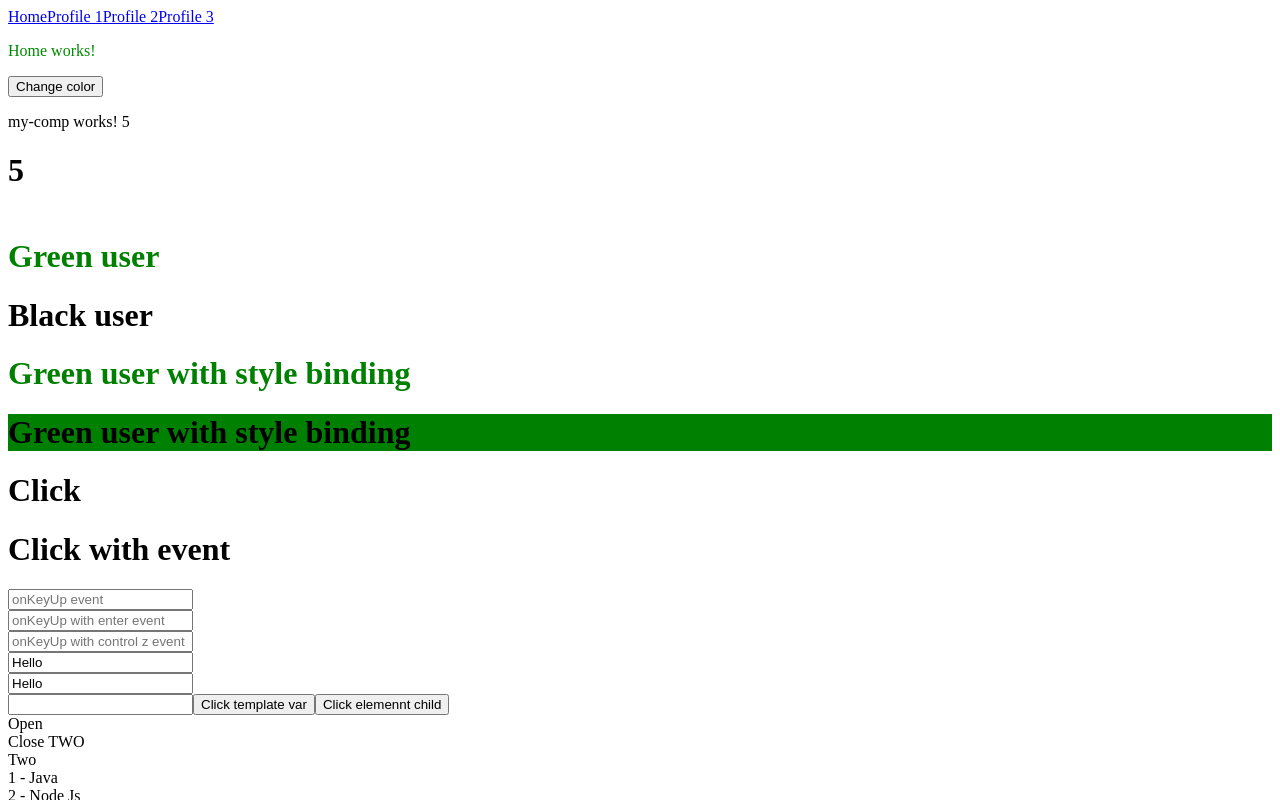
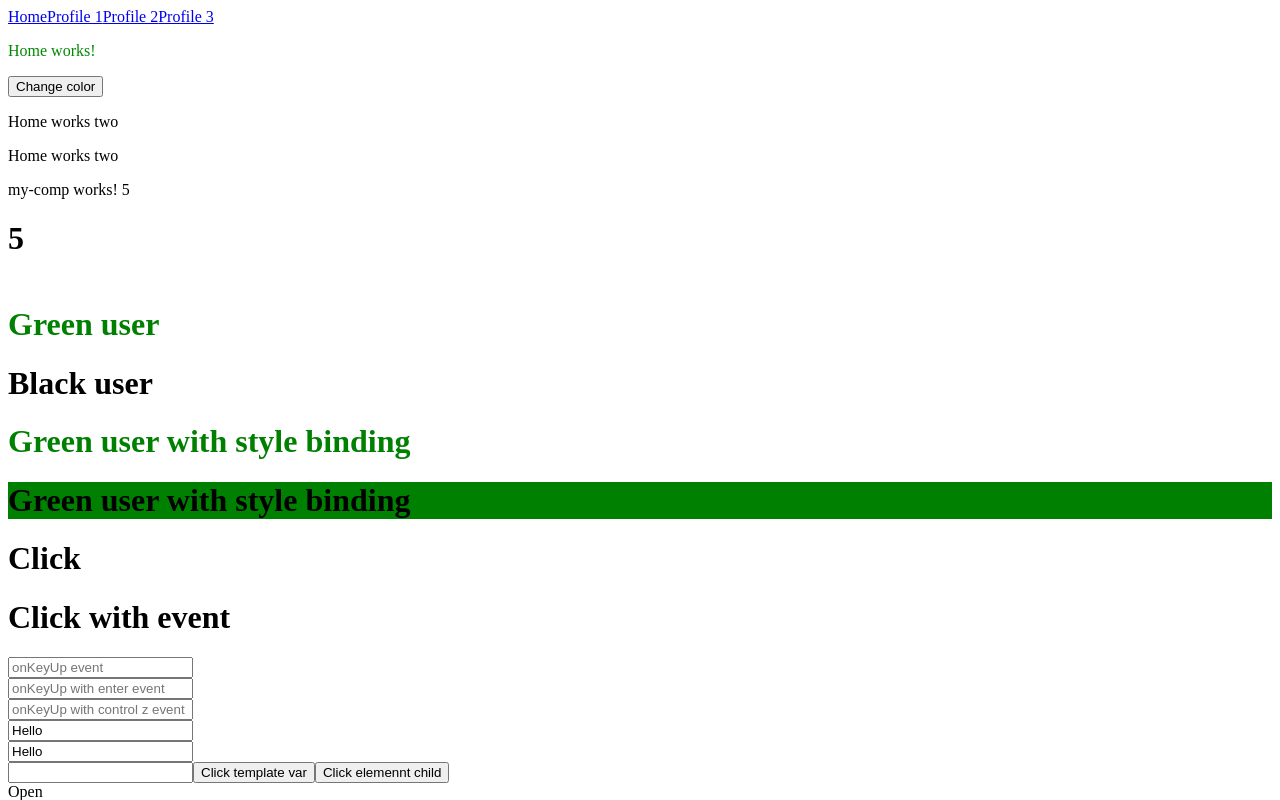
Before and after one commit to alahbabi/angular-course, an Angular app: page / in a window 1280 px wide. Shown: the top 800 px of the page. Built offline with nearby package versions, Linux system fonts and the light colour scheme.

Commit message:
ALI : Custom Structural Directives

```diff
--- a/src/app/app.module.ts
+++ b/src/app/app.module.ts
@@ -9,6 +9,7 @@ import { HomeComponent } from './home/home.component';
 import { ProfileComponent } from './profile/profile.component';
 import { NotFoundComponent } from './not-found/not-found.component';
 import { GreenDirective } from './directives/green.directive';
+import { CopyDirective } from './directives/copy.directive';
 
 @NgModule({
   declarations: [
@@ -17,7 +18,8 @@ import { GreenDirective } from './directives/green.directive';
     HomeComponent,
     ProfileComponent,
     NotFoundComponent,
-    GreenDirective
+    GreenDirective,
+    CopyDirective
   ],
   imports: [
     BrowserModule,
--- /dev/null
+++ b/src/app/directives/copy.directive.ts
@@ -0,0 +1,17 @@
+import { Directive, OnInit, TemplateRef, ViewContainerRef, Input } from '@angular/core';
+
+@Directive({
+  selector: '[appCopy]'
+})
+export class CopyDirective implements OnInit {
+
+  @Input('appCopy') n;
+
+  constructor(private tempRef: TemplateRef<any>, private vcRef: ViewContainerRef) { }
+
+    ngOnInit() {
+      for (let i = 0; i < this.n; i++) {
+        this.vcRef.createEmbeddedView(this.tempRef);
+      }
+    }
+}
--- a/src/app/home/home.component.html
+++ b/src/app/home/home.component.html
@@ -1,3 +1,7 @@
 <p  appGreen [color] = "myColor">Home works!</p>
 
 <button (click)="myColor = '#f00'">Change color</button>
+
+<p *appCopy = 2>
+  Home works two
+</p>
```
